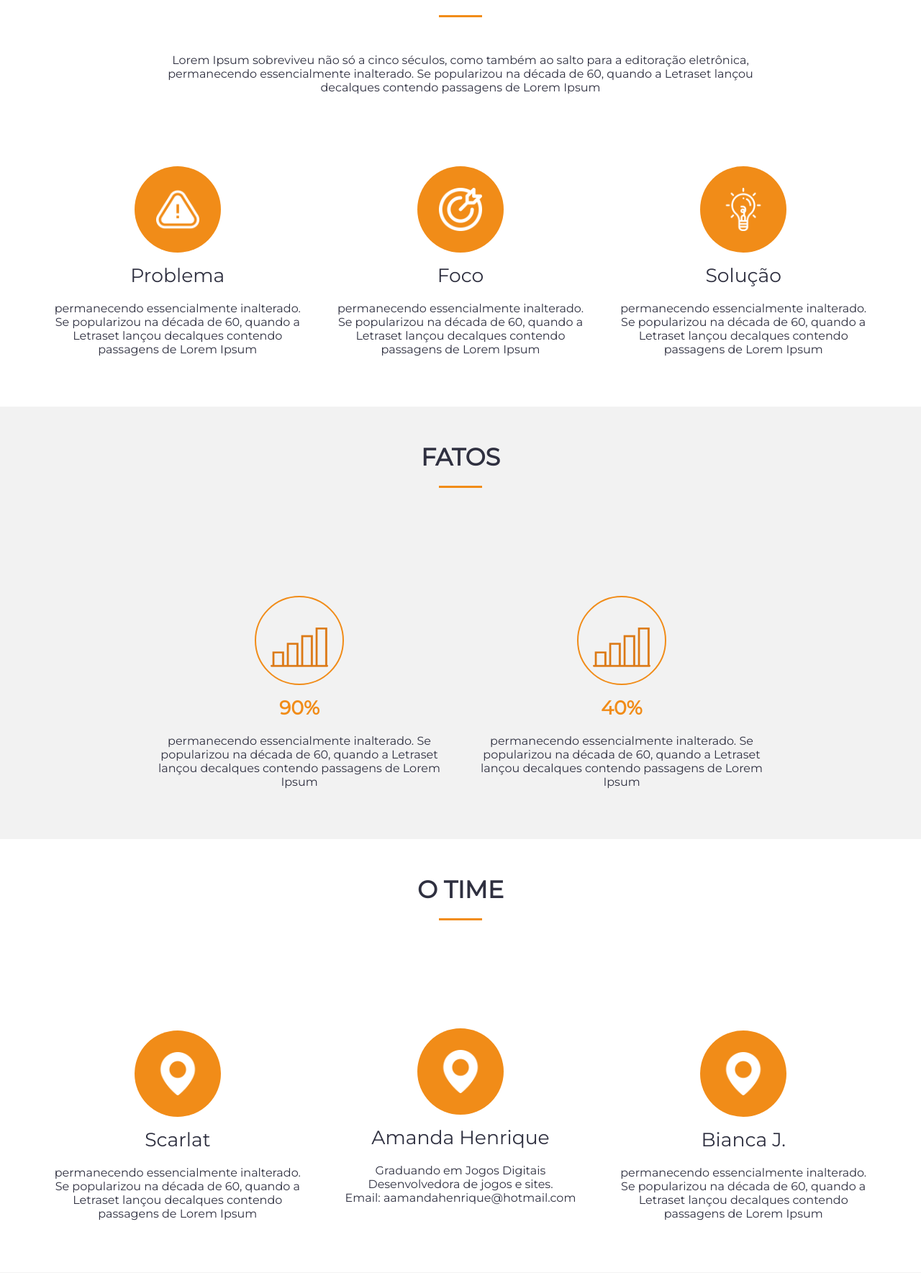
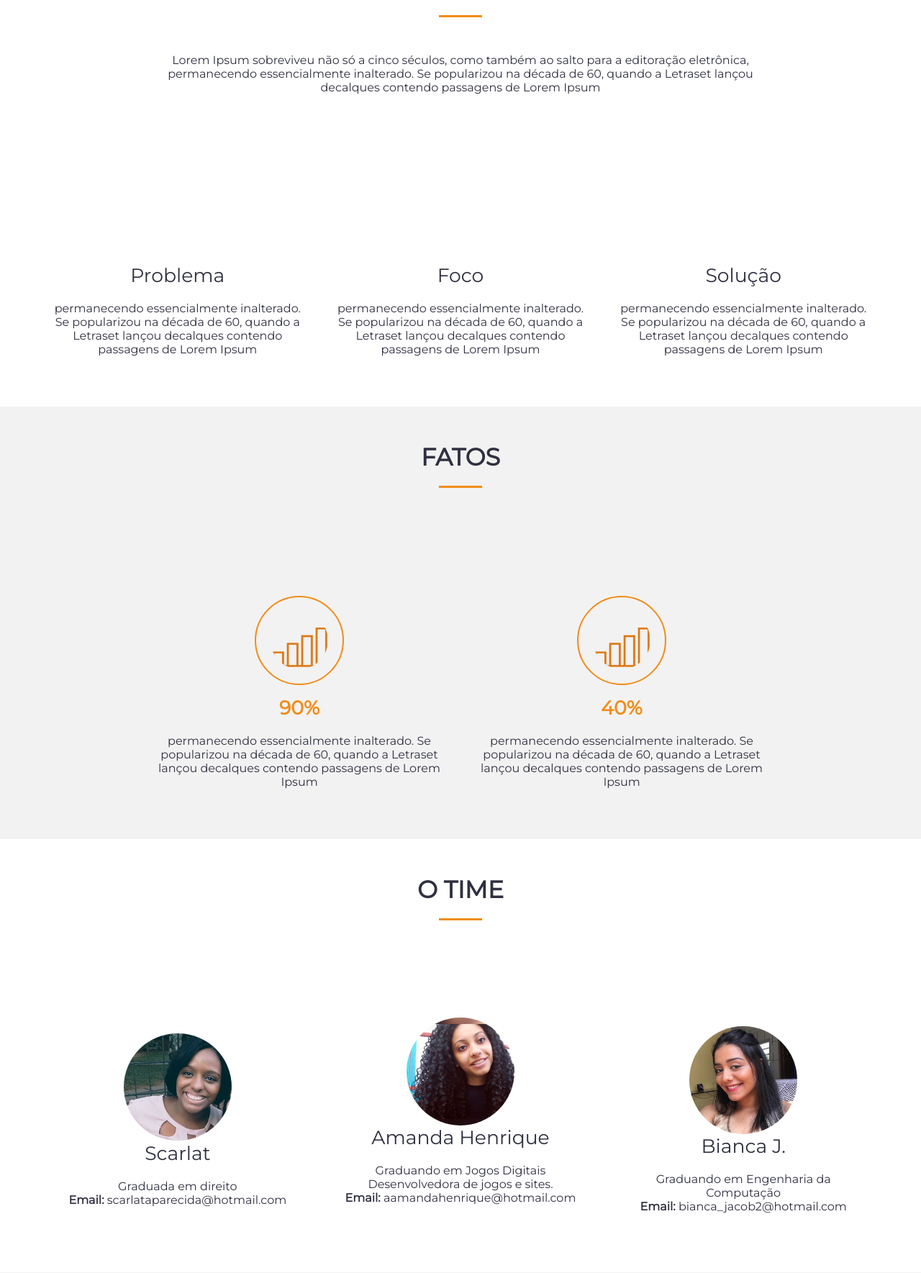
Before and after one commit to AmandaHenrique/demoday-django, a Django app: page / in a window 1280 px wide. Shown: the part 809-2578 px from the top of the page at 72% size. Run offline with Django 3.2, Linux system fonts and the light colour scheme.

Commit message:
Fotos do time

```diff
--- a/app/static/script.js
+++ b/app/static/script.js
@@ -16,6 +16,9 @@
 
 //Scroll do navegador
 
-function fu (){
-    console.log('sdsdd')
+
+funcao = () => {
+    console.log('OI')
 }
+
+menu.onclick = funcao;
--- a/app/static/style.css
+++ b/app/static/style.css
@@ -7,7 +7,7 @@
 
 html {
     scroll-behavior: smooth;
-  }
+}
 
 body{
     margin: 0;
@@ -60,8 +60,6 @@
     margin-left: 20px;
 }
 
-
-
 #hamburguer{
     height: 30px;
     width: 40px;
@@ -75,6 +73,7 @@
     align-items: center;
     display: none;
 }
+
 
 .traco{
     width: 35px;
@@ -133,6 +132,7 @@
     display: flex;
     flex-direction: row;
     justify-content: space-between;
+    align-items: center;
 }
 
 .conteudo div{
@@ -150,12 +150,9 @@
     margin-bottom: 15px;
 }
 
-#detalhes .conteudo div i{
-    background-color: rgb(241, 140, 24);
-}
-
 i img{
-    width: 60px;
+    width: 150px;
+    border-radius: 100px;
 }
 
 /*SECTION FATOS*/
@@ -280,6 +277,7 @@
     height: 90vh;
     background-repeat: no-repeat;
     background-size: 100vw;
+    background-image: url("2.jpg");
     display: flex;
     justify-content: center;
     align-items: center;
--- a/app/templates/index.html
+++ b/app/templates/index.html
@@ -24,11 +24,11 @@
             </div>
     </nav>
 
-    <header style="background-image: url('{% static '2.jpg' %}')" >
+    <header>
         <div>
             <h2>Implemetando carreiras</h2>
             <p>com soluções de qualidade.</p>
-            <button OnClick="fu">Comece agora</button>
+            <button>Comece agora</button>
         </div>
     </header>
 
@@ -113,24 +113,24 @@
             <div class="conteudo">
 
                 <div>
-                    <i><img src="{% static 'placeholder.png'%}" alt=""></i>
+                    <i><img src="{% static 'scarlat.jpg'%}" alt=""></i>
                     <h4>Scarlat</h4>
-                    <p> permanecendo essencialmente inalterado. Se popularizou na década de 60, quando a Letraset lançou decalques contendo passagens de Lorem Ipsum</p>
+                    <p>Graduada em direito <br> <b> Email:</b>  scarlataparecida@hotmail.com</p>
 
                 </div>
 
                 <div>
-                    <i><img src="{% static 'placeholder.png'%}" alt=""></i>
+                    <i><img src="{% static 'amanda.jpg'%}" alt=""></i>
                     <h4>Amanda Henrique</h4>
-                    <p>Graduando em Jogos Digitais<br>Desenvolvedora de jogos e sites. <br><span>Email: </span>aamandahenrique@hotmail.com</p>
+                    <p>Graduando em Jogos Digitais<br>Desenvolvedora de jogos e sites. <br><b>Email: </b>aamandahenrique@hotmail.com</p>
                     <a href=""><img src="" alt=""></a>
 
                 </div>
 
                 <div>
-                    <i><img src="{% static 'placeholder.png'%}" alt=""></i>
+                    <i><img src="{% static 'bianca.jpg'%}" alt=""></i>
                     <h4>Bianca J.</h4>
-                    <p> permanecendo essencialmente inalterado. Se popularizou na década de 60, quando a Letraset lançou decalques contendo passagens de Lorem Ipsum</p>
+                    <p>Graduando em Engenharia da Computação <br> <b>Email:</b>  bianca_jacob2@hotmail.com</p>
 
                 </div>
             </div>
@@ -179,13 +179,12 @@
         </div>
 
         <div class="circle">
-            <a href=""><img src="{% static 'emailicon.png' %}"></a>
+            <a href="https://outlook.live.com/mail/"><img src="{% static 'emailicon.png' %}"></a>
         </div>
 
 
     </div>
 
-    <p>© Copyright Amanda Henrique</p>
 
 </footer>
 
```
Also changed, not shown: app/static/amanda.jpg (added), app/static/bianca.jpg (added), app/static/scarlat.jpg (added).
